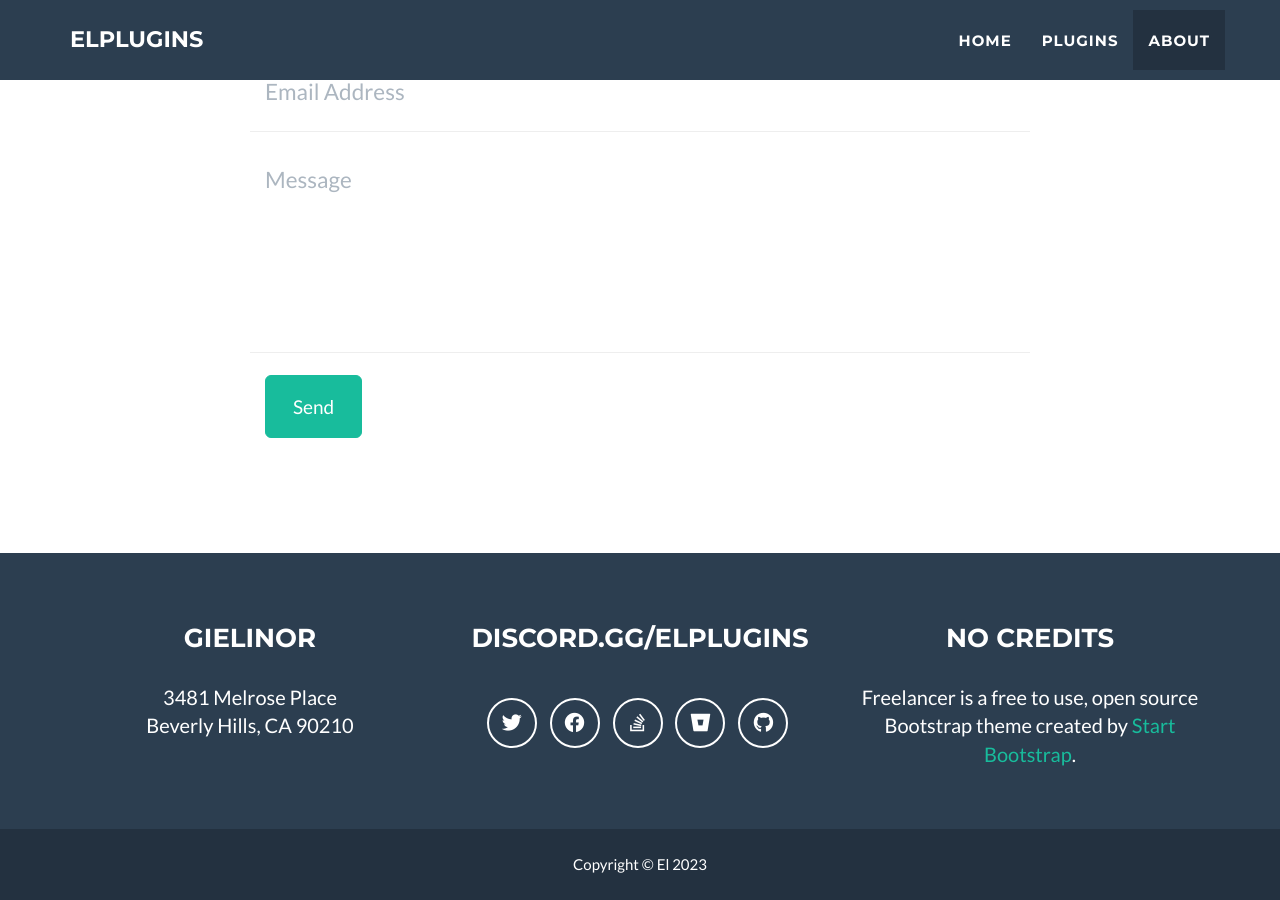
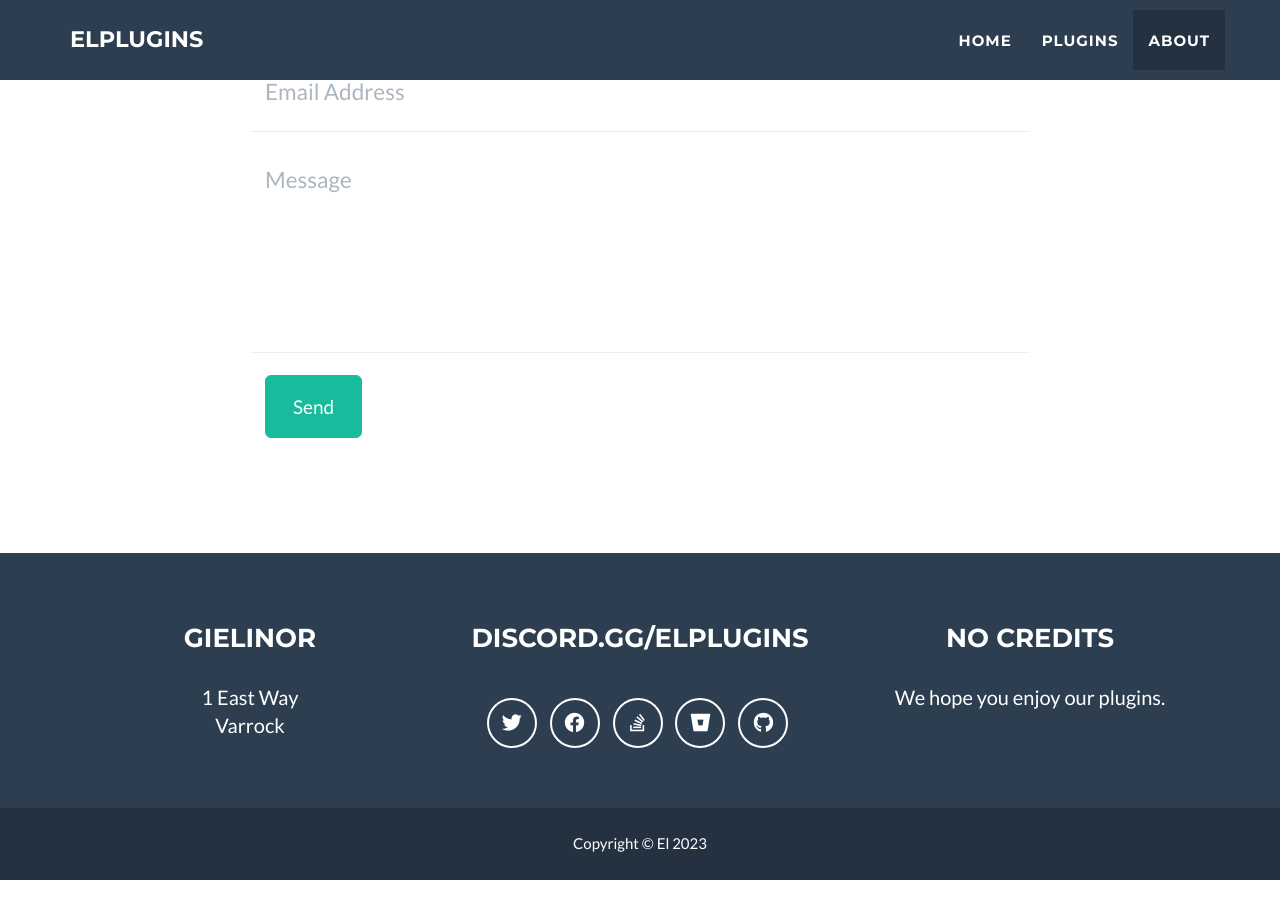
Before and after one commit to Elli-tt/elli-tt.github.io, a Jekyll site: the page built from _posts/2014-07-18-project-1.markdown, in a window 1280 px wide and 900 px high, scrolled down 2785 px. Built offline with Jekyll 4.4.1, drawn with Linux system fonts in a browser that asks for light colours; some of the changed text lies outside the part shown.

Commit message:
updated picture

```diff
--- a/_config.yml
+++ b/_config.yml
@@ -4,7 +4,7 @@ email: discord.gg/elplugins
 url: https://discord.gg/elplugins
 description: "Plugins made for Runelite, a 3rd party client for Old School Runescape."
 keywords: "plugins, runelite, el"
-skills: "Plugins by El"
+skills: "RLPL Plugins by El"
 meta_author: Plugins El
 
 # Google webmaster tools
@@ -52,11 +52,11 @@ social:
 
 # Postal address (add as many lines as necessary)
 address:
-  - line: 3481 Melrose Place
-  - line: Beverly Hills, CA 90210
+  - line: 1 East Way
+  - line: Varrock
 
 # Credits content
-credits: 'Freelancer is a free to use, open source Bootstrap theme created by <a href="http://startbootstrap.com">Start Bootstrap</a>.'
+credits: 'We hope you enjoy our plugins.'
 
 # Build settings
 markdown: kramdown
```
Also changed, not shown: img/profile.png.
